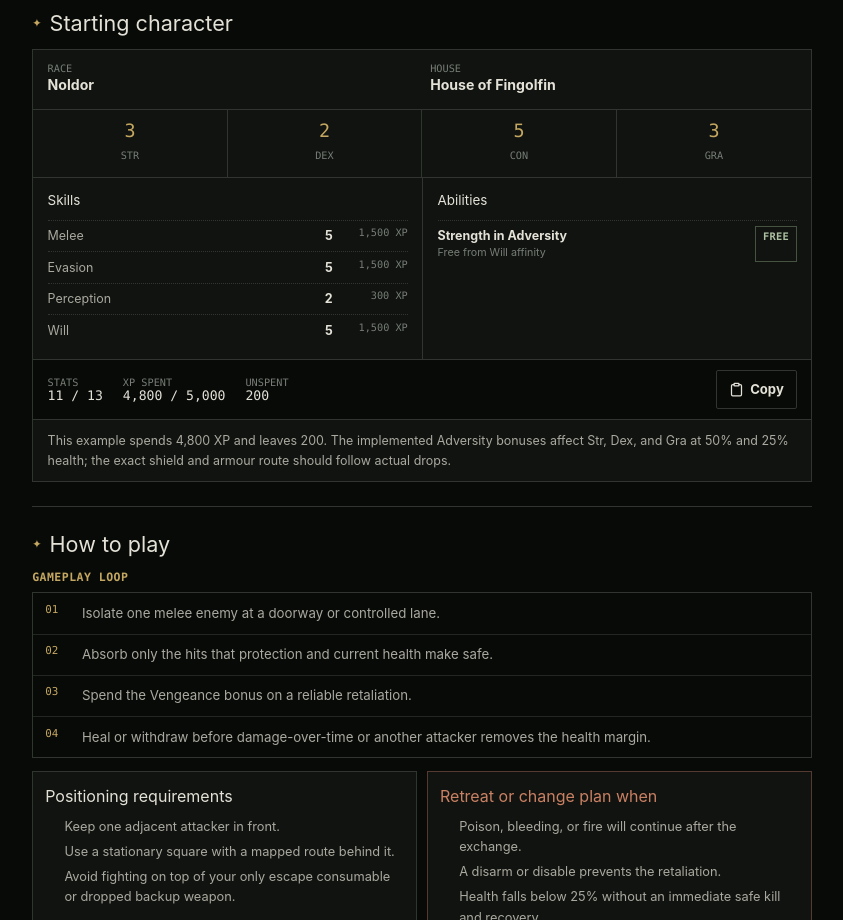
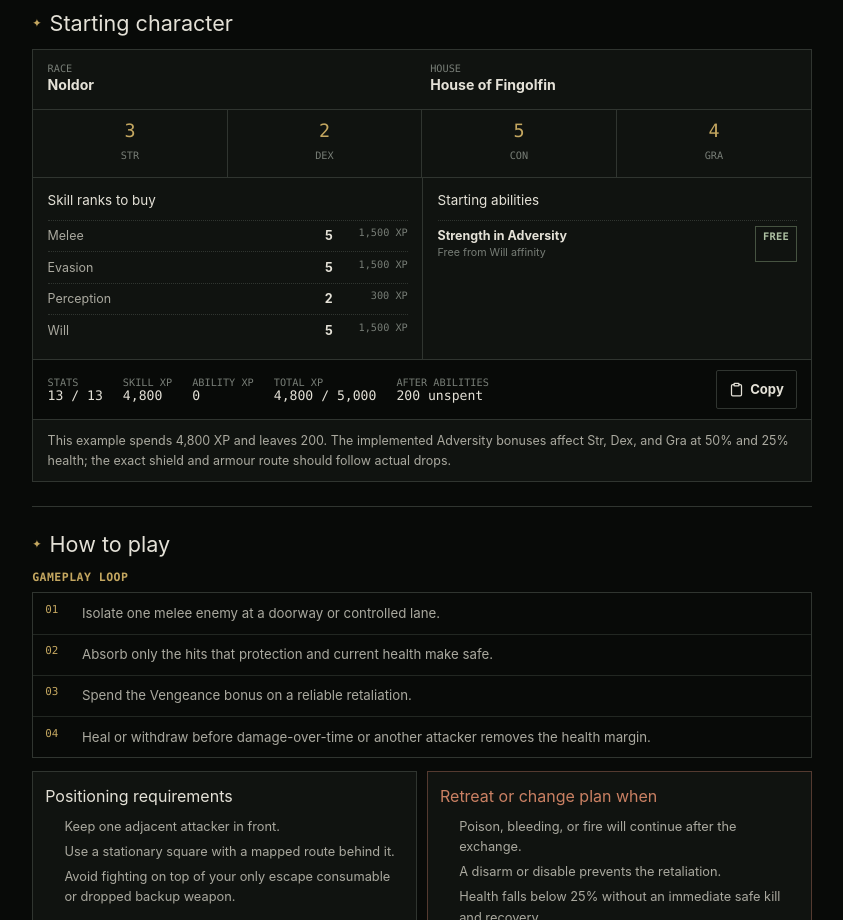
Before and after one commit to vittis/sil-q-builds, a React (Vite) app: page /builds/adversity-vengeance-juggernaut in a window 1280 px wide. Shown: the part 1240-2160 px from the top of the page, without its empty margins (288-1131 px from the left). Built offline with nearby package versions, Linux system fonts and the light colour scheme.

Commit message:
Fix build creation budgets

```diff
--- a/src/data/builds.ts
+++ b/src/data/builds.ts
@@ -74,8 +74,8 @@ export const builds: BuildGuide[] = [
     creation: {
       race: "Noldor",
       house: "House of Fëanor",
-      stats: { str: 2, dex: 5, con: 3, gra: 3 },
-      boughtStats: [2, 3, 1, 1],
+      stats: { str: 2, dex: 5, con: 4, gra: 3 },
+      boughtStats: [2, 3, 2, 1],
       affinities: ["Smithing affinity", "Song affinity", "Bow proficiency"],
       skills: [{ name: "Melee", level: 5 }, { name: "Evasion", level: 7 }, { name: "Perception", level: 1 }],
       abilities: [{ name: "Dodging", cost: 500 }],
@@ -124,8 +124,8 @@ export const builds: BuildGuide[] = [
     creation: {
       race: "Noldor",
       house: "House of Fingolfin",
-      stats: { str: 3, dex: 2, con: 5, gra: 3 },
-      boughtStats: [3, 1, 2, 1],
+      stats: { str: 3, dex: 2, con: 5, gra: 4 },
+      boughtStats: [3, 1, 2, 2],
       affinities: ["Will affinity", "Song affinity", "Bow proficiency"],
       skills: [{ name: "Melee", level: 5 }, { name: "Evasion", level: 5 }, { name: "Perception", level: 2 }, { name: "Will", level: 5 }],
       abilities: [{ name: "Strength in Adversity", cost: 0, note: "Free from Will affinity" }],
@@ -228,8 +228,8 @@ export const builds: BuildGuide[] = [
     creation: {
       race: "Noldor",
       house: "House of Finarfin",
-      stats: { str: 1, dex: 4, con: 3, gra: 5 },
-      boughtStats: [1, 3, 1, 2],
+      stats: { str: 1, dex: 4, con: 4, gra: 5 },
+      boughtStats: [1, 3, 2, 2],
       affinities: ["Perception affinity", "Song affinity", "Bow proficiency"],
       skills: [{ name: "Melee", level: 4 }, { name: "Evasion", level: 2 }, { name: "Stealth", level: 6 }, { name: "Perception", level: 4 }, { name: "Song", level: 2 }],
       abilities: [{ name: "Keen Senses", cost: 0, note: "Free from Perception affinity" }],
@@ -333,12 +333,12 @@ export const builds: BuildGuide[] = [
     creation: {
       race: "Noldor",
       house: "House of Fëanor",
-      stats: { str: 1, dex: 4, con: 4, gra: 4 },
-      boughtStats: [1, 2, 2, 2],
+      stats: { str: 1, dex: 5, con: 4, gra: 4 },
+      boughtStats: [1, 3, 2, 2],
       affinities: ["Smithing affinity", "Song affinity", "Bow proficiency"],
       skills: [{ name: "Melee", level: 4 }, { name: "Evasion", level: 3 }, { name: "Smithing", level: 7 }],
       abilities: [{ name: "Weaponsmith", cost: 0, note: "Free from Smithing affinity" }, { name: "Enchantment", cost: 500 }],
-      note: "This example spends 4,900 XP. The high effective Smithing total supports a light enchanted spear at the 100′ forge, but the exact result still depends on the recipe actually affordable in the run.",
+      note: "The skill ranks cost 4,400 XP and leave 600; buying Enchantment for 500 leaves 100 unspent. The high effective Smithing total supports a light enchanted spear at the 100′ forge, but the exact result still depends on the recipe actually affordable in the run.",
     },
     optionalAbilities: ["Focused Attack — waiting-based accuracy", "Zone of Control — later movement punishment", "Parry or Riposte — only with sufficient defence", "Sprinting — reset a broken set position", "Additional slay spears — only for relevant enemy families"],
     piloting: {
@@ -386,8 +386,8 @@ export const builds: BuildGuide[] = [
     creation: {
       race: "Noldor",
       house: "House of Fëanor",
-      stats: { str: 2, dex: 4, con: 3, gra: 4 },
-      boughtStats: [2, 2, 1, 2],
+      stats: { str: 2, dex: 4, con: 3, gra: 5 },
+      boughtStats: [2, 2, 1, 3],
       affinities: ["Smithing affinity", "Song affinity", "Bow proficiency"],
       skills: [{ name: "Melee", level: 3 }, { name: "Evasion", level: 3 }, { name: "Perception", level: 2 }, { name: "Smithing", level: 7 }],
       abilities: [{ name: "Jeweller", cost: 0, note: "Free from Smithing affinity" }],
@@ -441,8 +441,8 @@ export const builds: BuildGuide[] = [
     creation: {
       race: "Noldor",
       house: "House of Finarfin",
-      stats: { str: 1, dex: 5, con: 3, gra: 3 },
-      boughtStats: [1, 4, 1, 0],
+      stats: { str: 1, dex: 5, con: 3, gra: 4 },
+      boughtStats: [1, 4, 1, 1],
       affinities: ["Perception affinity", "Song affinity", "Bow proficiency"],
       skills: [{ name: "Melee", level: 5 }, { name: "Evasion", level: 6 }, { name: "Perception", level: 3 }],
       abilities: [{ name: "Polearm Mastery", cost: 500 }],
@@ -543,8 +543,8 @@ export const builds: BuildGuide[] = [
     creation: {
       race: "Noldor",
       house: "House of Finarfin",
-      stats: { str: 0, dex: 3, con: 4, gra: 6 },
-      boughtStats: [0, 2, 2, 3],
+      stats: { str: 1, dex: 3, con: 4, gra: 6 },
+      boughtStats: [1, 2, 2, 3],
       affinities: ["Perception affinity", "Song affinity", "Bow proficiency"],
       skills: [{ name: "Evasion", level: 3 }, { name: "Perception", level: 7 }, { name: "Song", level: 2 }],
       abilities: [{ name: "Keen Senses", cost: 0, note: "Free from Perception affinity" }, { name: "Listen", cost: 500 }, { name: "Song of Elbereth", cost: 0, note: "Free from Song affinity" }, { name: "Song of Delvings", cost: 500 }],
--- a/src/pages/BuildPage.tsx
+++ b/src/pages/BuildPage.tsx
@@ -26,9 +26,11 @@ export function BuildPage() {
   if (!build) return <Navigate to="/not-found" replace />
 
   const creation = build.creation
-  const xp = creation.skills.reduce((total, skill) => total + skillCost(skill.level), 0) + creation.abilities.reduce((total, ability) => total + ability.cost, 0)
+  const skillXp = creation.skills.reduce((total, skill) => total + skillCost(skill.level), 0)
+  const abilityXp = creation.abilities.reduce((total, ability) => total + ability.cost, 0)
+  const xp = skillXp + abilityXp
   const statCost = statBuyCost(creation.boughtStats)
-  const checklist = `${build.title}\n${creation.race} — ${creation.house}\nStats: ${creation.stats.str} Str / ${creation.stats.dex} Dex / ${creation.stats.con} Con / ${creation.stats.gra} Gra\nSkills: ${creation.skills.map((skill) => `${skill.name} ${skill.level}`).join(", ")}\nAbilities: ${creation.abilities.map((ability) => ability.name).join(", ")}\nXP spent: ${xp.toLocaleString()} / 5,000`
+  const checklist = `${build.title}\n${creation.race} — ${creation.house}\nStats: ${creation.stats.str} Str / ${creation.stats.dex} Dex / ${creation.stats.con} Con / ${creation.stats.gra} Gra\nSkill ranks to buy: ${creation.skills.map((skill) => `${skill.name} ${skill.level}`).join(", ")}\nStarting abilities: ${creation.abilities.map((ability) => `${ability.name} (${ability.cost === 0 ? "Free" : `${ability.cost.toLocaleString()} XP`})`).join(", ")}\nSkill XP: ${skillXp.toLocaleString()}\nAbility XP: ${abilityXp.toLocaleString()}\nTotal XP spent: ${xp.toLocaleString()} / 5,000\nUnspent after abilities: ${(5000 - xp).toLocaleString()}`
   const copy = async () => {
     await navigator.clipboard.writeText(checklist)
     setCopied(true)
@@ -69,8 +71,8 @@ export function BuildPage() {
           <div className="creation-card">
             <div className="identity-row"><div><small>Race</small><strong>{creation.race}</strong></div><div><small>House</small><strong>{creation.house}</strong></div></div>
             <div className="stat-grid">{Object.entries(creation.stats).map(([key, value]) => <div key={key}><strong>{value}</strong><span>{key}</span></div>)}</div>
-            <div className="recipe-grid"><div><h3>Skills</h3>{creation.skills.map((skill) => <div className="recipe-row" key={skill.name}><span>{skill.name}</span><strong>{skill.level}</strong><small>{skillCost(skill.level).toLocaleString()} XP</small></div>)}</div><div><h3>Abilities</h3>{creation.abilities.map((ability) => <div className="ability-row" key={ability.name}><span><strong>{ability.name}</strong>{ability.note && <small>{ability.note}</small>}</span><Badge tone={ability.cost === 0 ? "moss" : "default"}>{ability.cost === 0 ? "Free" : `${ability.cost} XP`}</Badge></div>)}</div></div>
-            <div className="xp-ledger"><span><small>Stats</small><strong>{statCost} / 13</strong></span><span><small>XP spent</small><strong>{xp.toLocaleString()} / 5,000</strong></span><span><small>Unspent</small><strong>{(5000 - xp).toLocaleString()}</strong></span><Button variant="outline" onClick={copy}>{copied ? <Check size={15} /> : <Clipboard size={15} />}{copied ? "Copied" : "Copy"}</Button></div>
+            <div className="recipe-grid"><div><h3>Skill ranks to buy</h3>{creation.skills.map((skill) => <div className="recipe-row" key={skill.name}><span>{skill.name}</span><strong>{skill.level}</strong><small>{skillCost(skill.level).toLocaleString()} XP</small></div>)}</div><div><h3>Starting abilities</h3>{creation.abilities.map((ability) => <div className="ability-row" key={ability.name}><span><strong>{ability.name}</strong>{ability.note && <small>{ability.note}</small>}</span><Badge tone={ability.cost === 0 ? "moss" : "default"}>{ability.cost === 0 ? "Free" : `${ability.cost} XP`}</Badge></div>)}</div></div>
+            <div className="xp-ledger"><span><small>Stats</small><strong>{statCost} / 13</strong></span><span><small>Skill XP</small><strong>{skillXp.toLocaleString()}</strong></span><span><small>Ability XP</small><strong>{abilityXp.toLocaleString()}</strong></span><span><small>Total XP</small><strong>{xp.toLocaleString()} / 5,000</strong></span><span><small>After abilities</small><strong>{(5000 - xp).toLocaleString()} unspent</strong></span><Button variant="outline" onClick={copy}>{copied ? <Check size={15} /> : <Clipboard size={15} />}{copied ? "Copied" : "Copy"}</Button></div>
             <p className="content-note">{creation.note}</p>
           </div>
         </GuideSection>
```
Also changed, not shown: 2 other files (tests, documents, lock files or other folders).
